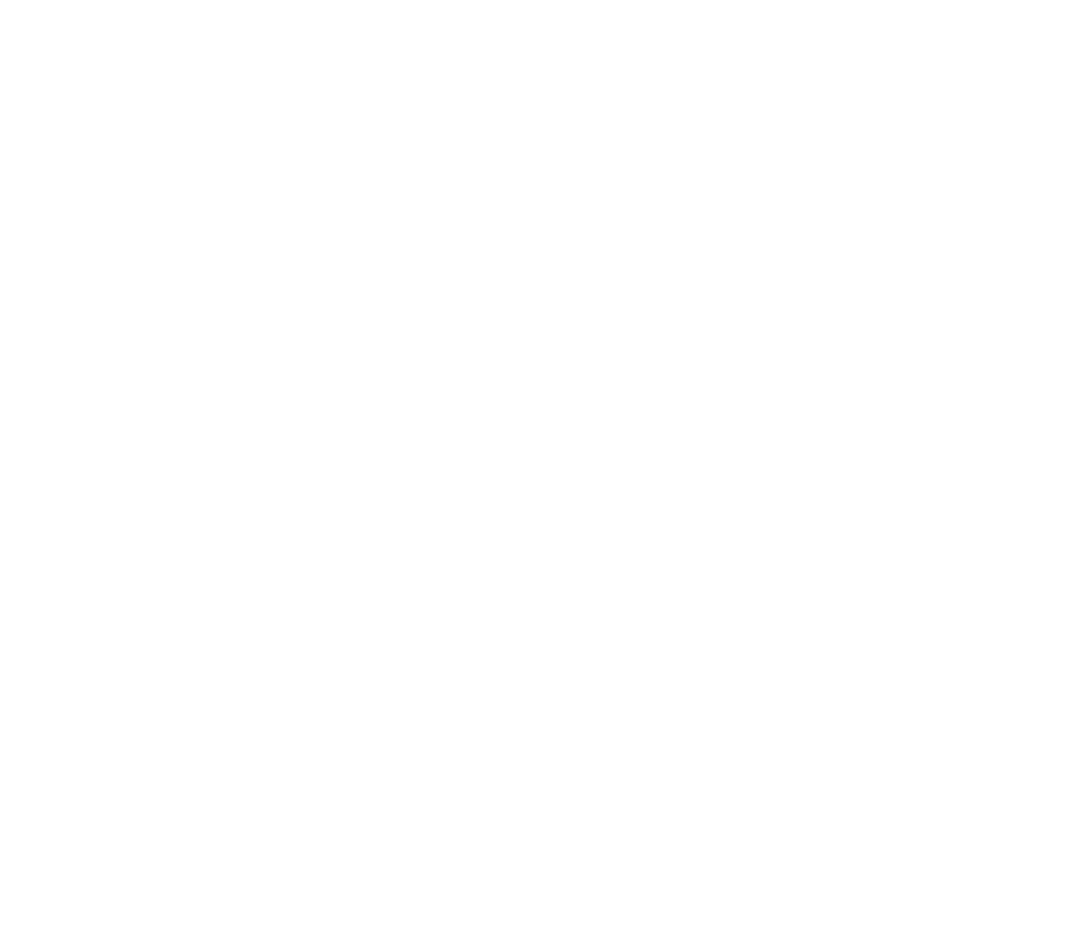
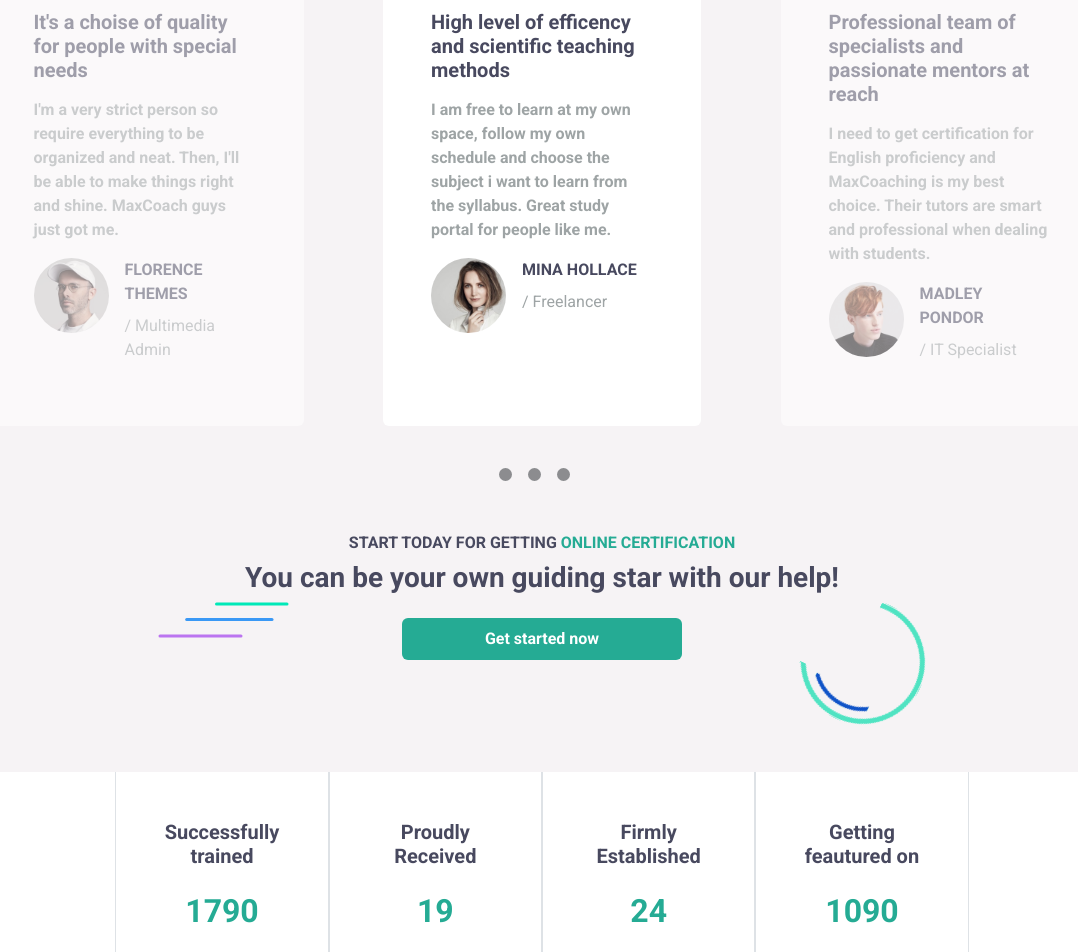
Before and after one commit to CastellucciLuca/proj-html-vuejs, a Vue app: page / in a window 1280 px wide. Shown: the part 3500-4452 px from the top of the page, without its empty margins (98-1176 px from the left). Before the commit the page ends 3289 px from the top, so only its background shows below. Built offline with nearby package versions, Linux system fonts and the light colour scheme.

Commit message:
top learners section

```diff
--- a/src/components/AppMain.vue
+++ b/src/components/AppMain.vue
@@ -2,9 +2,10 @@
 import HeroMain from './main-components/HeroMain.vue';
 import OnlineCorses from './main-components/OnlineCorses.vue';
 import Tutoring from './main-components/Tutoring.vue';
+import TopLearners from './main-components/TopLearners.vue';
 export default {
     name: "AppMain",
-    components: { HeroMain, OnlineCorses, Tutoring }
+    components: { HeroMain, OnlineCorses, Tutoring, TopLearners }
 }
 </script>
 
@@ -13,6 +14,7 @@
         <HeroMain />
         <OnlineCorses />
         <Tutoring />
+        <TopLearners  class="top-learners"/>
     </main>
 </template>
 
--- a/src/components/main-components/OnlineCorses.vue
+++ b/src/components/main-components/OnlineCorses.vue
@@ -102,7 +102,7 @@
     cursor: pointer;
     img{
         width: 160px;
-        border-radius: 50% !important;
+        border-radius: 50%;
         height: 160px;
         object-fit: cover;
     }
@@ -120,14 +120,14 @@
     background-color: white;
 }
 button{
-    background-color: $JungleGreen !important;
-    color: white !important;
+    background-color: $JungleGreen;
+    color: white;
     font-weight: 700;
     padding: .5rem 2rem;
     width: 280px;
 }
 button:hover{
-    background-color: $GunPowder !important;
+    background-color: $GunPowder;
     color: white;
 }
 </style>
--- /dev/null
+++ b/src/components/main-components/TopLearners.vue
@@ -0,0 +1,210 @@
+<script>
+export default {
+    name: 'TopLearners',
+    data: function(){
+        return{
+            elementActive : 0,
+            teacherCards: [
+                {
+                    title: 'It\'s a choise of quality for people with special needs',
+                    text: 'I\'m a very strict person so require everything to be organized and neat. Then, I\'ll be able to make things right and shine. MaxCoach guys just got me.',
+                    name: 'Florence themes',
+                    job: 'Multimedia Admin',
+                    img: ('../src/assets/img/testimonial-avata-03.jpg'),
+                    clicked: false
+                },
+                {
+                    title: 'High level of efficency and scientific teaching methods',
+                    text: 'I am free to learn at my own space, follow my own schedule and choose the subject i want to learn from the syllabus. Great study portal for people like me.',
+                    name: 'mina hollace',
+                    job: 'Freelancer',
+                    img: ('../src/assets/img/testimonial-avata-02.jpg'),
+                    clicked: true
+                },
+                {
+                    title: 'Professional team of specialists and passionate mentors at reach',
+                    text: 'I need to get certification for English proficiency and MaxCoaching is my best choice. Their tutors are smart and professional when dealing with students.',
+                    name: 'madley pondor',
+                    job: 'IT Specialist',
+                    img: ('../src/assets/img/testimonial-avata-01.jpg'),
+                    clicked: false
+                },
+            ],
+            certificationCards: [
+                {
+                    text: 'Successfully trained',
+                    num: 1790,
+                    description: 'enrolled learners'
+                },
+                {
+                    text: 'Proudly Received',
+                    num: 19,
+                    description: 'countrywide awards'
+                },
+                {
+                    text: 'Firmly Established ',
+                    num: 24,
+                    description: 'local branches'
+                },
+                {
+                    text: 'Getting feautured on',
+                    num: 1090,
+                    description: 'blog posts'
+                },
+            ]
+        }
+    },
+    created: function(){
+        setInterval( this.scrollFunction , 5000);
+    },
+    methods: {
+        scrollFunction(){
+            if(this.elementActive >= this.teacherCards.length){
+                this.elementActive = -1;
+            }
+            this.elementActive++;
+        }
+    }
+}
+</script>
+<template>
+    <div>
+        <div class="container-fluid p-2">
+            <div class="row text-center my-5 p-0">
+                <div class="col-12">
+                    <h6 class="text-uppercase fw-bold">great awords about maxcoach</h6>
+                    <h3 class="fw-bold">Our <span>Top Learner's </span>verbatim</h3>
+                </div>
+            </div>
+            <!-- CILCO CARD PRENDENDO GLI OGGETTI DALL'ARRAY-->
+            <div class="row g-3 justify-content-evenly">
+                <div class="col-3 bg-white rounded teacher-wrapper p-5 mb-4 " v-for="(teacher, index) in teacherCards" :key="index + 'f'" :class="(index === elementActive) ? ' active ' : ''" @click="elementActive = index">
+                    <h5 class="fw-bold mb-3">{{teacher.title}}</h5>
+                    <p class="fw-bold">{{teacher.text}}</p>
+                    <div class="d-flex" id="teacher-min-card">
+                        <img :src="teacher.img" :alt="teacher.job" class="rounded-circle me-3">
+                        <div>
+                            <p class="text-uppercase mb-2 fw-bold fs-7">{{teacher.name}}</p>
+                            <p>/ {{teacher.job}}</p>
+                        </div>
+                    </div>
+                </div>
+                <!-- COLLEGO I PUNTINI IN BASE A QUANTI OGGETTI CONTIENE L'ARRAY -->
+                <div class="col-12 text-center selected-teacher-circle mb-5">
+                    <font-awesome-icon icon="fa-solid fa-circle " class="me-3" v-for="(teacher, index) in teacherCards" :key="index + ''" :class="(index === elementActive) ? ' active ' : ''" @click="elementActive = index"></font-awesome-icon>
+                </div>
+            </div>
+            <!-- ONLINE CERTIFICATION SECTION -->
+            <div class="row text-center positione-relative free-trial">
+                <div class="col-12">
+                    <h6 class="text-uppercase fw-bold">Start today for getting <span>Online certification</span></h6>
+                    <h3 class="fw-bold">You can be your own guiding star with our help!</h3>
+                    <button class="btn my-3 px-5 text-white fw-bold">Get started now</button>
+                    <img class="position-absolute my-left" src="../../assets/img/maxcoach-shape-01.png" alt=".">
+                    <img class="position-absolute my-right" src="../../assets/img/maxcoach-shape-02.png" alt=".">
+                </div>
+            </div>
+            <!-- PRENDO DALL'ARRAY GLI OGGETTI PER CICLARE TUTTE LE CARD -->
+            <div class="row text-center bg-white certification-row justify-content-center">
+                <div class="col-2 p-5 border-end border-start" v-for="(card, index) in certificationCards" :key="index + 'h'">
+                    <h5 class="fw-bold ">{{card.text}}</h5>
+                    <h2 class="fw-bold my-4 ">{{card.num}}</h2>
+                    <h5 class="fw-bold text-uppercase">{{card.description}}</h5>
+                </div>
+            </div>
+        </div>
+    </div>
+</template>
+<style scoped lang="scss">
+@use '../../styles/partials/variables' as *;
+.container-fluid{
+    width: calc(100% - 8px);
+    .col-12{
+        h6{
+            color: $ShadyLady;
+        }
+        h3{
+            color: $GunPowder;
+            span{
+                color: $JungleGreen;
+            }
+        }
+    }
+    .selected-teacher-circle{
+            font-size: small;
+            cursor: pointer;
+            filter: opacity(50%);
+    }
+    .teacher-wrapper{
+        cursor: pointer;
+        filter: opacity(50%);
+        #teacher-min-card{
+            img{
+                height: 75px;
+                width: 75px;
+            }
+        }
+        h5{
+            color: $GunPowder
+        }
+        p{
+            color: $Edward;
+        }
+        #teacher-min-card{
+            p:first-child{
+                color: $GunPowder;
+            }
+        }
+    }
+    .teacher-wrapper.active{
+        filter: opacity(100);
+    }
+    .selected-teacher-circle.active{
+            filter: opacity(100);
+            font-size: medium;
+        }
+    .free-trial{
+        margin-bottom: 6rem;
+        h6{
+            color: $GunPowder;
+            span{
+                color: $JungleGreen;
+            }
+        }
+        button{
+            background-color: $JungleGreen;
+            color: white;
+            font-weight: 700;
+            padding: .5rem 2rem;
+            width: 280px;
+}
+button:hover{
+    background-color: $GunPowder;
+    color: white;
+}
+        h3{
+            color: $GunPowder;
+        }
+        div{
+            .my-left{
+                left: 20%;
+            }
+            .my-right{
+                right: 20%;
+            }
+        }
+    }
+    .certification-row{
+        border-color: $HintOfRed;
+        h5{
+            color: $ShadyLady;
+        }
+        h5:first-child{
+            color: $GunPowder;
+        }
+        h2{
+            color: $JungleGreen;
+        }
+    }
+}
+</style>
--- a/src/components/main-components/Tutoring.vue
+++ b/src/components/main-components/Tutoring.vue
@@ -100,7 +100,7 @@
         border: none;
         width: 18rem;
         img{
-            width: 160px !important;
+            width: 160px;
         }
         .card-body{
             .card-title{
@@ -111,7 +111,7 @@
             }
             a{
                 text-decoration: none;
-                color: $ShadyLady !important;
+                color: $ShadyLady;
             }
             span{
                 cursor: pointer;
--- a/src/main.js
+++ b/src/main.js
@@ -3,9 +3,9 @@
 import { library } from '@fortawesome/fontawesome-svg-core'
 
 import { FontAwesomeIcon } from '@fortawesome/vue-fontawesome'
-import { faChevronDown, faMagnifyingGlass, faRuler,faBook, faDownload, faCartShopping, faAtom, faFile } from '@fortawesome/free-solid-svg-icons'
+import { faChevronDown, faMagnifyingGlass, faRuler,faBook, faDownload, faCartShopping, faAtom, faFile, faCircle } from '@fortawesome/free-solid-svg-icons'
 import { faCircleUser } from '@fortawesome/free-regular-svg-icons'
-library.add(faChevronDown,faMagnifyingGlass,faCircleUser,faRuler,faBook,faDownload,faCartShopping,faAtom,faFile)
+library.add(faChevronDown,faMagnifyingGlass,faCircleUser,faRuler,faBook,faDownload,faCartShopping,faAtom,faFile,faCircle)
 
 createApp(App).component("font-awesome-icon", FontAwesomeIcon)
     .mount('#app')
--- a/src/styles/general.scss
+++ b/src/styles/general.scss
@@ -1,4 +1,6 @@
+@use '../styles/partials/variables' as *;
 @import url('https://fonts.googleapis.com/css2?family=Roboto:wght@300;400;700;900&display=swap');
+
 body {
     font-family: 'Roboto', sans-serif;
 }
@@ -6,3 +8,6 @@
     max-width: 1600px;
     margin: 0 auto;
 }
+.top-learners{
+    background-color: $HintOfRed;
+}
```
